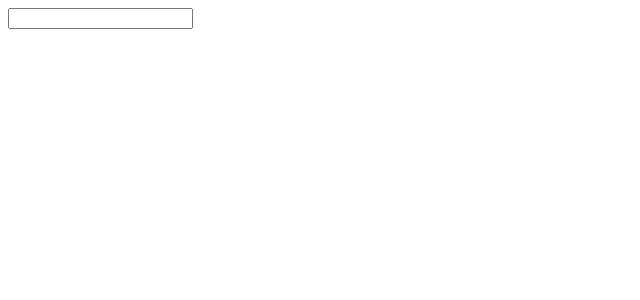
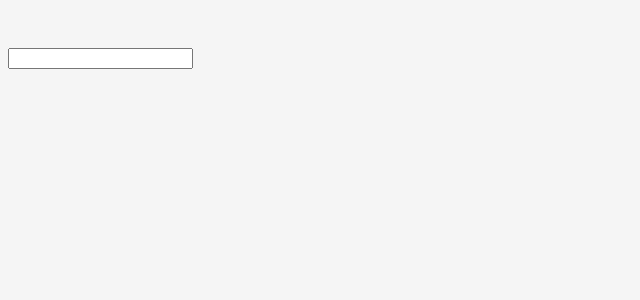
Before and after one commit to lwairore/angular-rainbow, an Angular app: page / in a window 1280 px wide. Shown: the top 300 px of the page, without its empty margins (0-640 px from the left). Built offline with nearby package versions, Linux system fonts and the light colour scheme.

Commit message:
- Style the body element to align all it's items to the center, to have a 40px padding at the top, a bottom padding of 40px, and a background color of #f5f5f5.

```diff
--- a/src/styles.css
+++ b/src/styles.css
@@ -1 +1,7 @@
 /* You can add global styles to this file, and also import other style files */
+body {
+    align-items: center;
+    padding-top: 40px;
+    padding-bottom: 40px;
+    background-color: #f5f5f5;
+}
```
